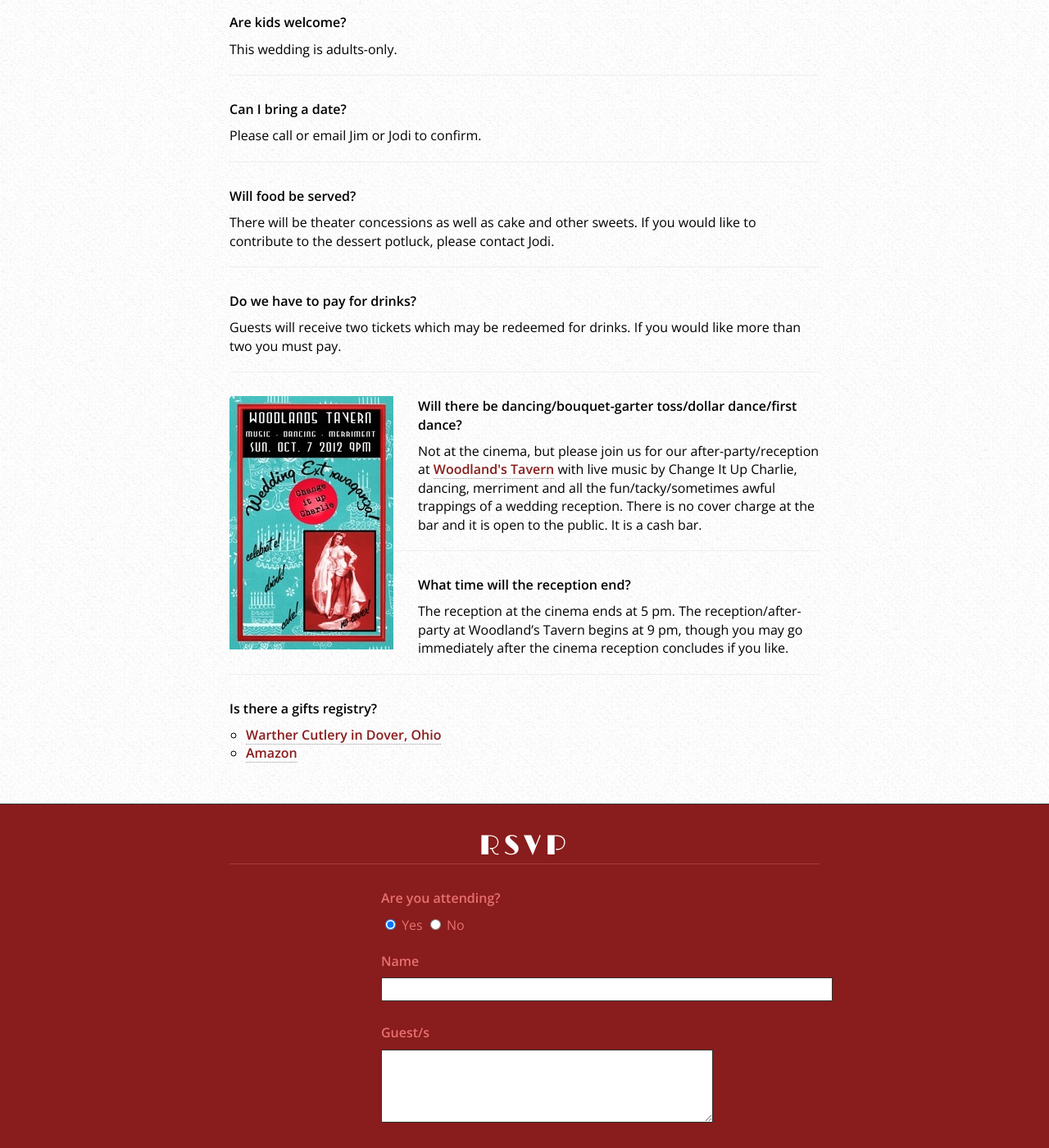
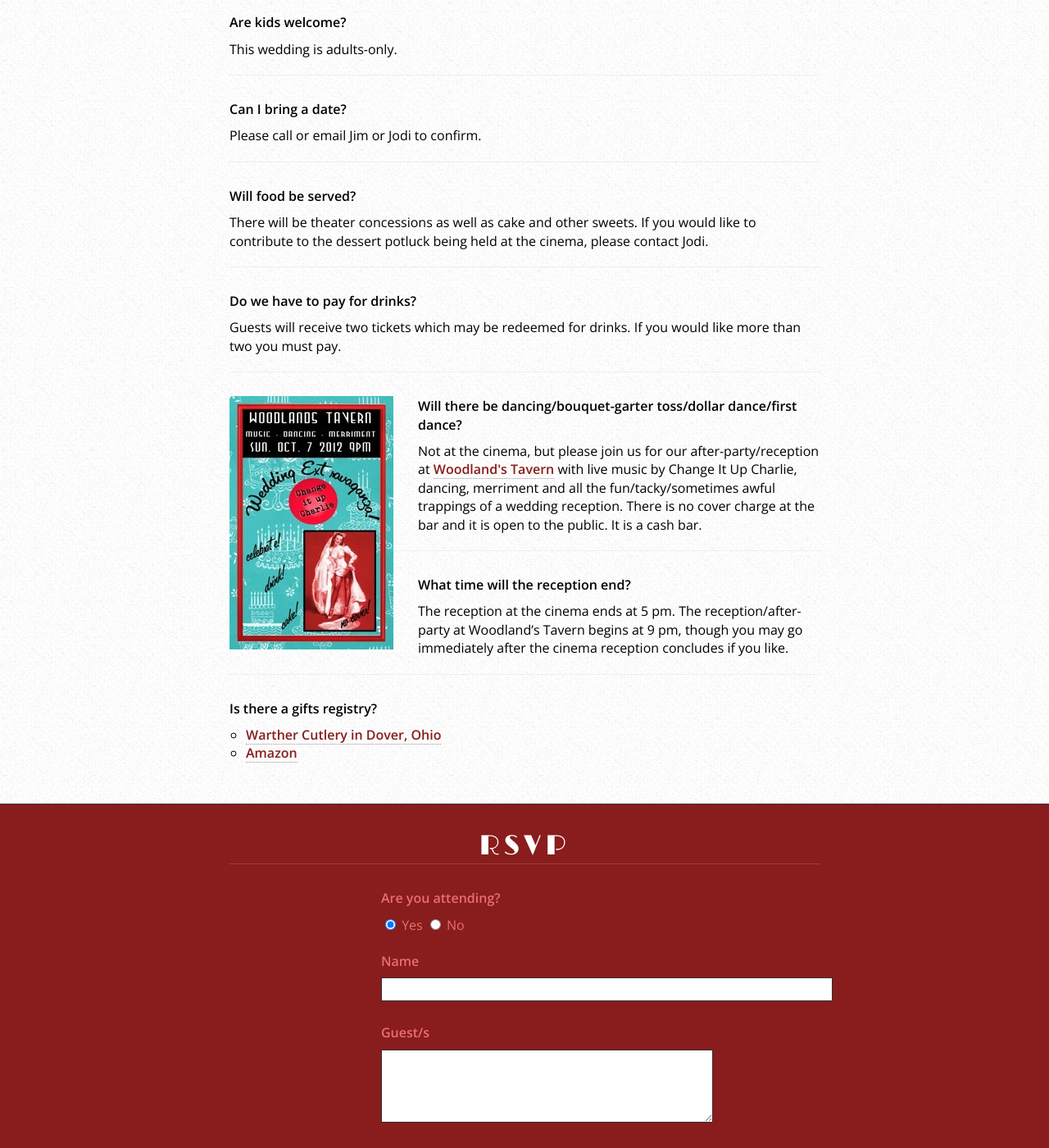
Before and after one commit to jodiandjim/jodiandjim.github.io, a Jekyll site: the page built from index.html, in a window 1280 px wide and 1400 px high, scrolled down 1575 px. Shown: the whole window at 82% size. Built offline with Jekyll 4.4.1, drawn with Linux system fonts in a browser that asks for light colours; some of the changed text lies outside the part shown.

Commit message:
Clarified that potluck will be at the cinema, not Woodland's

```diff
--- a/_includes/form.html
+++ b/_includes/form.html
@@ -58,7 +58,7 @@ onkeyup=""
 </li><li id="foli107" class="notranslate section      ">
 <section>
 <p>
-If you're interested in bringing a dessert to the reception please send your phone number so Jodi can coordinate with you.</p>
+If you're interested in bringing a dessert to the reception being held at the cinema please send your phone number so Jodi can coordinate with you.</p>
 </section>
 </li><li id="foli106" class="phone notranslate      ">
 <label class="desc" id="title106" for="Field106">
--- a/_layouts/default.html
+++ b/_layouts/default.html
@@ -64,7 +64,7 @@
       <p>Please call or email Jim or Jodi to confirm.</p>
 
       <p class="question">Will food be served?</p>
-      <p>There will be theater concessions as well as cake and other sweets. If you would like to contribute to the dessert potluck, please contact Jodi.</p>
+      <p>There will be theater concessions as well as cake and other sweets. If you would like to contribute to the dessert potluck being held at the cinema, please contact Jodi.</p>
 
       <p class="question">Do we have to pay for drinks?</p>
       <p>Guests will receive two tickets which may be redeemed for drinks. If you would like more than two you must pay.</p>
```
